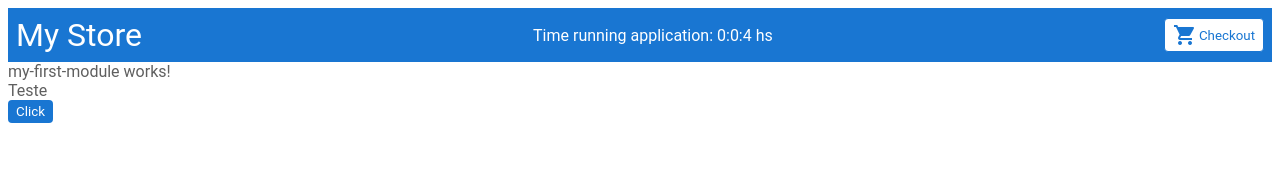
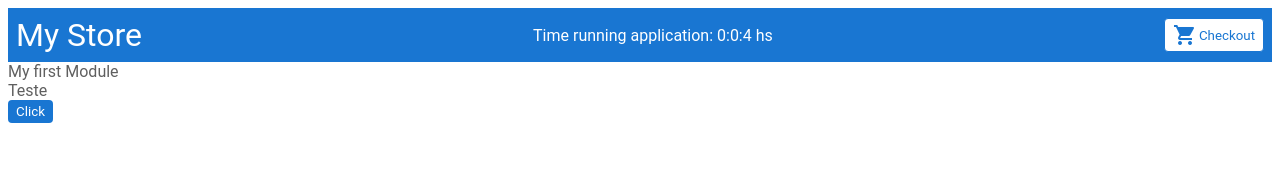
Before and after one commit to israelfcarvalho/my-angular-app, an Angular app: page /my-first-module in a window 1280 px wide. Shown: the top 173 px of the page. Built offline with nearby package versions, Linux system fonts and the light colour scheme.

Commit message:
Add my-first-module-service

```diff
--- a/src/app/modules/app/app.module.ts
+++ b/src/app/modules/app/app.module.ts
@@ -28,7 +28,7 @@ import { ComponentsModule } from 'src/app/modules/components/components.module';
     BrowserModule,
     AppRoutingModule,
     ReactiveFormsModule,
-    ComponentsModule,
+    ComponentsModule
   ],
   providers: [],
   bootstrap: [AppComponent]
--- a/src/app/modules/my-first-module/my-first-module.component.html
+++ b/src/app/modules/my-first-module/my-first-module.component.html
@@ -1,4 +1,4 @@
-<p>my-first-module works!</p>
+<p>{{myFirstModuleService.title}}</p>
 
 <div *ngIf="showTest">Teste</div>
 <app-button></app-button>
--- a/src/app/modules/my-first-module/my-first-module.component.scss
+++ b/src/app/modules/my-first-module/my-first-module.component.scss
@@ -0,0 +1,3 @@
+:host {
+    display: block;
+}
--- a/src/app/modules/my-first-module/my-first-module.component.ts
+++ b/src/app/modules/my-first-module/my-first-module.component.ts
@@ -1,10 +1,14 @@
 import { Component } from '@angular/core';
+import { MyFirstModuleService } from 'src/app/services/my-first-module-service/my-first-module.service';
 
 @Component({
   selector: 'app-my-first-module',
   templateUrl: './my-first-module.component.html',
   styleUrls: ['./my-first-module.component.scss']
 })
+
 export class MyFirstModuleComponent {
   showTest = true
+
+  constructor(public myFirstModuleService: MyFirstModuleService ){}
 }
--- /dev/null
+++ b/src/app/services/my-first-module-service/my-first-module.service.ts
@@ -0,0 +1,11 @@
+import { Injectable } from '@angular/core';
+import { MyFirstModuleModule } from 'src/app/modules/my-first-module/my-first-module.module';
+
+@Injectable({
+  providedIn: 'root'
+})
+export class MyFirstModuleService {
+  title = 'My first Module'
+
+  constructor() { }
+}
```
Also changed, not shown: 1 other file (tests, documents, lock files or other folders).
